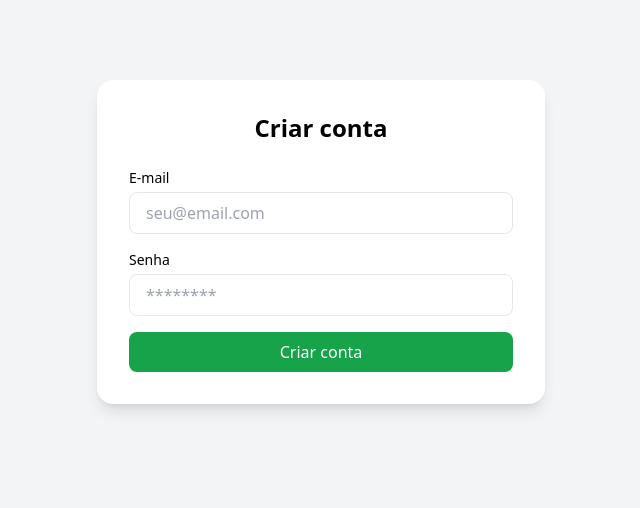
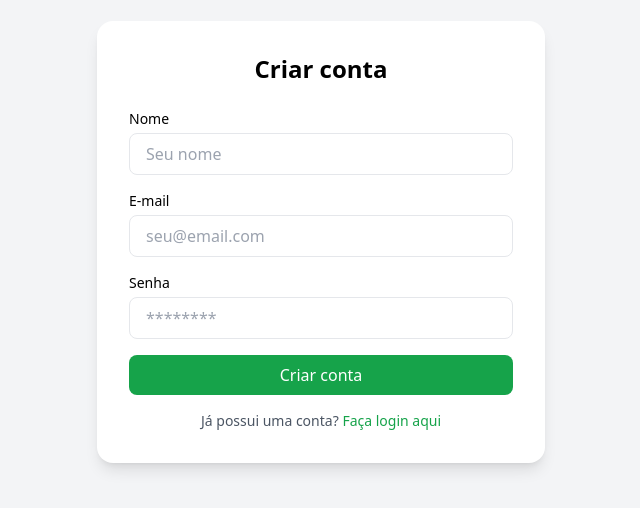
Before and after one commit to pedroasiqueira/my-personal-library-frontend, a React (Create React App) app: page /register in a window 1280 px wide. Shown: the part 158-666 px from the top of the page, without its empty margins (319-959 px from the left). Built offline with nearby package versions, Linux system fonts and the light colour scheme.

Commit message:
Adiciona arquivo .env com configuração de porta e implementa melhorias nos componentes de Login e Registro. O componente de Registro agora valida e-mail e exibe mensagens de erro, enquanto o componente de Login inclui um link para registro.
 /2025-04-10--22:59:23

```diff
--- a/src/pages/Auth/Login.jsx
+++ b/src/pages/Auth/Login.jsx
@@ -1,7 +1,6 @@
 import { useState } from 'react';
 import { useAuth } from '../../context/AuthContext';
 import { useNavigate } from 'react-router-dom';
-
 
 function Login() {
   const { login } = useAuth();
@@ -13,7 +12,7 @@ function Login() {
   const handleSubmit = (e) => {
     e.preventDefault();
     login(email, password);
-    navigate('/home'); // redireciona após login
+    navigate('/home');
   };
 
   return (
@@ -48,6 +47,18 @@ function Login() {
             Entrar
           </button>
         </form>
+
+        <div className="text-center mt-4">
+          <p className="text-sm text-gray-600">
+            Não tem conta ainda?{' '}
+            <button
+              onClick={() => navigate('/register')}
+              className="text-blue-600 hover:underline font-medium"
+            >
+              Registre-se aqui
+            </button>
+          </p>
+        </div>
       </div>
     </div>
   );
--- a/src/pages/Auth/Register.jsx
+++ b/src/pages/Auth/Register.jsx
@@ -1,15 +1,39 @@
 import { useState } from 'react';
 import { useAuth } from '../../context/AuthContext';
+import { useNavigate } from 'react-router-dom';
 
 function Register() {
   const { register } = useAuth();
+  const navigate = useNavigate();
+
+  const [name, setName] = useState('');
   const [email, setEmail] = useState('');
   const [password, setPassword] = useState('');
+  const [error, setError] = useState('');
+
+  const validateEmail = (email) => {
+    // Regex simples para validar e-mail
+    const regex = /^[^\s@]+@[^\s@]+\.[^\s@]+$/;
+    return regex.test(email);
+  };
 
   const handleRegister = (e) => {
     e.preventDefault();
+
+    if (!name || !email || !password) {
+      setError('Preencha todos os campos.');
+      return;
+    }
+
+    if (!validateEmail(email)) {
+      setError('E-mail inválido.');
+      return;
+    }
+
+    setError('');
     register(email, password);
-    console.log('Usuário registrado:', email);
+    console.log('Usuário registrado:', { name, email });
+    navigate('/home');
   };
 
   return (
@@ -17,6 +41,16 @@ function Register() {
       <div className="bg-white p-8 rounded-2xl shadow-lg w-full max-w-md">
         <h2 className="text-2xl font-bold mb-6 text-center">Criar conta</h2>
         <form onSubmit={handleRegister} className="space-y-4">
+          <div>
+            <label className="block text-sm mb-1">Nome</label>
+            <input
+              type="text"
+              className="w-full border rounded-lg px-4 py-2 focus:outline-none focus:ring-2 focus:ring-green-500"
+              value={name}
+              onChange={(e) => setName(e.target.value)}
+              placeholder="Seu nome"
+            />
+          </div>
           <div>
             <label className="block text-sm mb-1">E-mail</label>
             <input
@@ -37,6 +71,9 @@ function Register() {
               placeholder="********"
             />
           </div>
+
+          {error && <p className="text-red-500 text-sm">{error}</p>}
+
           <button
             type="submit"
             className="w-full bg-green-600 text-white py-2 rounded-lg hover:bg-green-700 transition"
@@ -44,6 +81,18 @@ function Register() {
             Criar conta
           </button>
         </form>
+
+        <div className="text-center mt-4">
+          <p className="text-sm text-gray-600">
+            Já possui uma conta?{' '}
+            <button
+              onClick={() => navigate('/')}
+              className="text-green-600 hover:underline font-medium"
+            >
+              Faça login aqui
+            </button>
+          </p>
+        </div>
       </div>
     </div>
   );
```
Also changed, not shown: 1 other file (tests, documents, lock files or other folders).
